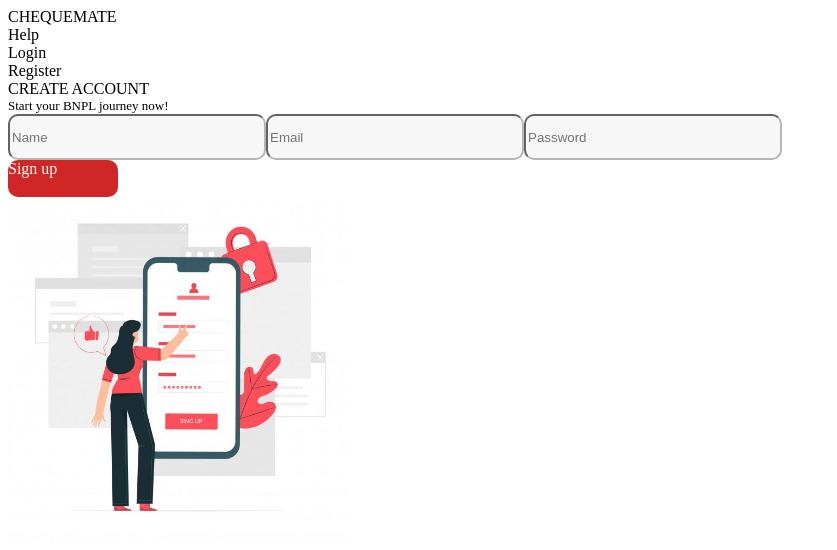
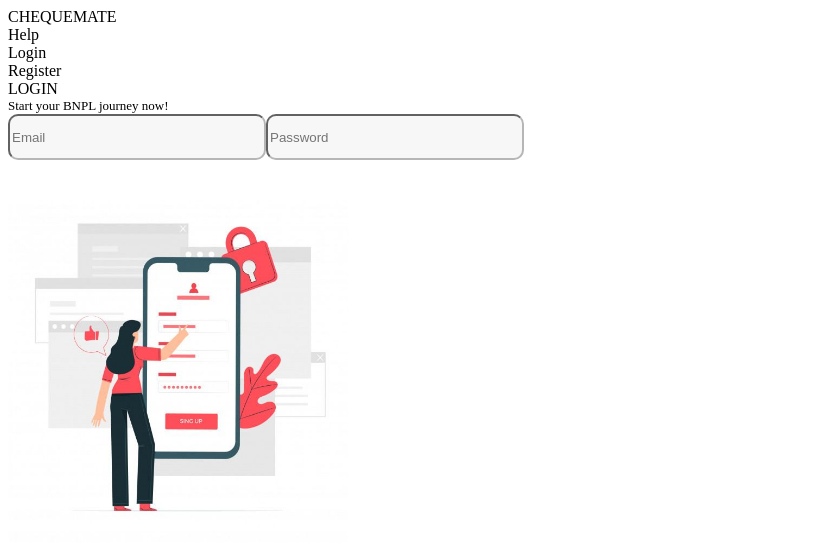
Before and after one commit to jeraldlyh/Ellipsis-TechSeries-2021, a Next.js app in the folder frontend/: page /login in a window 1280 px wide. Shown: the top 550 px of the page, without its empty margins (0-837 px from the left). Built offline with nearby package versions, Linux system fonts and the light colour scheme.

Commit message:
Edit design

```diff
--- a/frontend/pages/index.js
+++ b/frontend/pages/index.js
@@ -6,7 +6,7 @@
   const router = useRouter()
 
   return (
-    <div>
+    <div className="overflow-x-hidden">
       <Navbar />
       <div className="bg-gray-100 w-screen justify-center">
         <div className="justify-between flex tracking-widest font-semibold text-7xl w-screen h-screen px-28">
@@ -18,7 +18,7 @@
               BNPL
             </div>
             <div className="border-b-8 border-red-700" />
-            <div className="py-2 px-5 w-32 mt-10 tracking-wider bg-black rounded-md text-white text-xs cursor-pointer hover:bg-gray-700" onClick={() => router.push("/")}>Register now</div>
+            <div className="py-2 px-5 w-32 mt-10 tracking-wider bg-black rounded-md text-white text-center text-xs cursor-pointer hover:bg-gray-700" onClick={() => router.push("/")}>Register now</div>
           </div>
           <img src="/landing/building.png" className="pt-10 pb-24 h-screen" />
         </div>
--- a/frontend/pages/login.js
+++ b/frontend/pages/login.js
@@ -11,7 +11,7 @@
         >
           <div className="items-start flex flex-col mr-12">
             <div className="text-red-700 font-semibold text-2xl tracking-wider mb-1">
-              CREATE ACCOUNT
+              LOGIN
             </div>
             <div
               style={{ fontSize: 13 }}
@@ -22,45 +22,23 @@
             <input
               className="mb-2 px-5 border"
               style={{ width: 250, height: 40, borderRadius: 10, backgroundColor: '#F7F7F7', borderColor: '#B6B6B6' }}
-              placeholder="Name"
-            ></input>
-            <input
-              className="mb-2 px-5 border"
-              style={{ width: 250, height: 40, borderRadius: 10, backgroundColor: '#F7F7F7', borderColor: '#B6B6B6' }}
               placeholder="Email"
-            ></input>
+              type="email"
+            />
             <input
               className="mb-8 px-5 border"
               style={{ width: 250, height: 40, borderRadius: 10, backgroundColor: '#F7F7F7', borderColor: '#B6B6B6' }}
               placeholder="Password"
-            ></input>
-            <div
-              style={{ width: 250, height: 40 }}
-              className="justify-between flex flex-row"
-            >
+              type="password"
+            />
+            <div className="flex flex-row" style={{ width: 250, height: 40}}>
               <div
                 style={{
                   borderWidth: 1,
-                  width: 110,
-                  height: 37,
                   borderRadius: 10,
-                  backgroundColor: "#D02626",
                   color: 'white'
                 }}
-                className="items-center flex justify-center"
-              >
-                Sign up
-              </div>
-              <div
-                style={{
-                  borderWidth: 1,
-                  width: 110,
-                  height: 37,
-                  borderRadius: 10,
-                  color: '#D02626',
-                  borderColor: '#D02626'
-                }}
-                className="items-center flex justify-center"
+                className="w-full items-center flex justify-center bg-red-600 hover:bg-red-700 cursor-pointer"
               >
                 Sign in
               </div>
```
